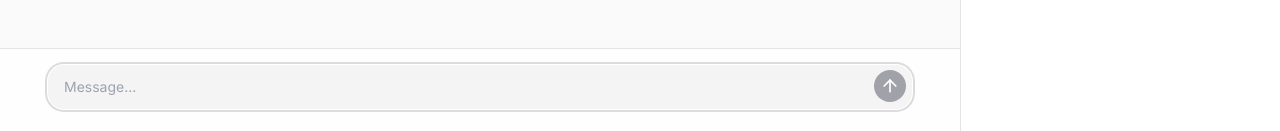
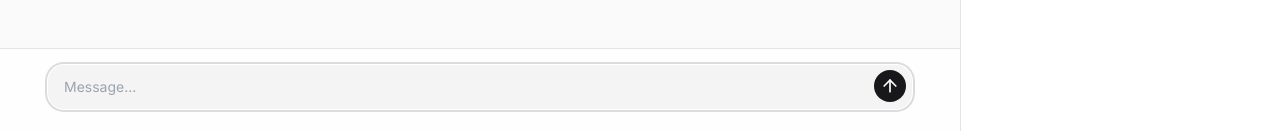
Before and after one commit to HudsonGri/llm-os-agent, a Next.js app: page / in a window 1280 px wide. Shown: the part 669-800 px from the top of the page. Built offline with nearby package versions, Linux system fonts and the light colour scheme.

Commit message:
chat input improvement

```diff
--- a/components/chat/chat-input.tsx
+++ b/components/chat/chat-input.tsx
@@ -64,10 +64,7 @@ export function ChatInput({
               type="button"
               size="icon"
               onClick={isLoading ? stop : handleSubmit}
-              // disabled={!input.trim() && !isLoading}
-              className={`absolute right-1.5 bottom-[13px] h-8 w-8 ${
-                input.trim() || isLoading ? 'bg-zinc-900 hover:bg-zinc-800' : 'bg-zinc-400 cursor-not-allowed'
-              } rounded-full transition-colors`}
+              className="absolute right-1.5 bottom-[13px] h-8 w-8 bg-zinc-900 hover:bg-zinc-800 rounded-full transition-colors"
             >
               {isLoading ? (
                 <Square fill="white" className="h-3 w-3" />
```
